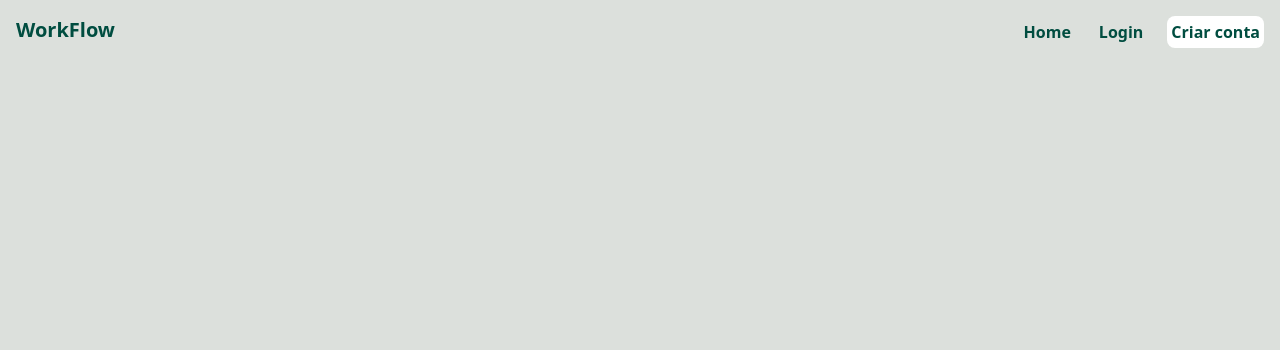
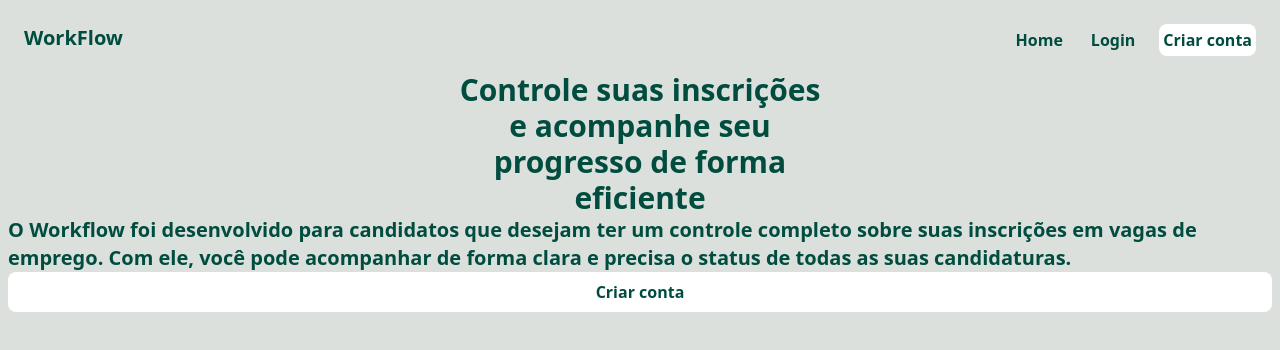
Before and after one commit to Frompaje/front-VagaFlow, a Next.js app: page / in a window 1280 px wide. Shown: the top 350 px of the page. Built offline with nearby package versions, Linux system fonts and the light colour scheme.

Commit message:
feat:  homepage with new content and button for account creation

```diff
--- a/src/app/page.tsx
+++ b/src/app/page.tsx
@@ -2,8 +2,22 @@ import { Header } from '@/pages/header'
 
 export default function Home() {
   return (
-    <main className="bg-customGray h-screen  text-white font-semibold">
+    <main className="bg-customGray h-screen  text-customGreen font-semibold flex flex-col p-2">
       <Header />
+      <div className="flex justify-center">
+        <h1 className="text-3xl font-extrabold max-w-96 text-center">
+          Controle suas inscrições e acompanhe seu progresso de forma eficiente
+        </h1>
+      </div>
+      <p className="text-wrap text-xl ">
+        O <span className="font-bold">Workflow</span> foi desenvolvido para
+        candidatos que desejam ter um controle completo sobre suas inscrições em
+        vagas de emprego. Com ele, você pode acompanhar de forma clara e precisa
+        o status de todas as suas candidaturas.
+      </p>
+      <button className="bg-white border-1 rounded-lg cursor-pointer p-1 hover:bg-customGreen hover:text-white transition ease-in-out duration-300 p-2">
+        Criar conta
+      </button>
     </main>
   )
 }
```
